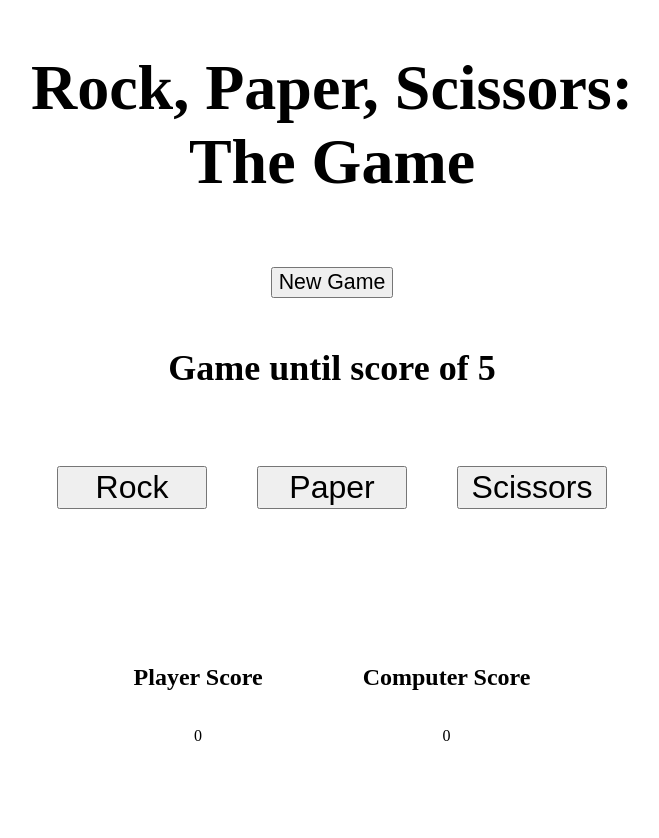
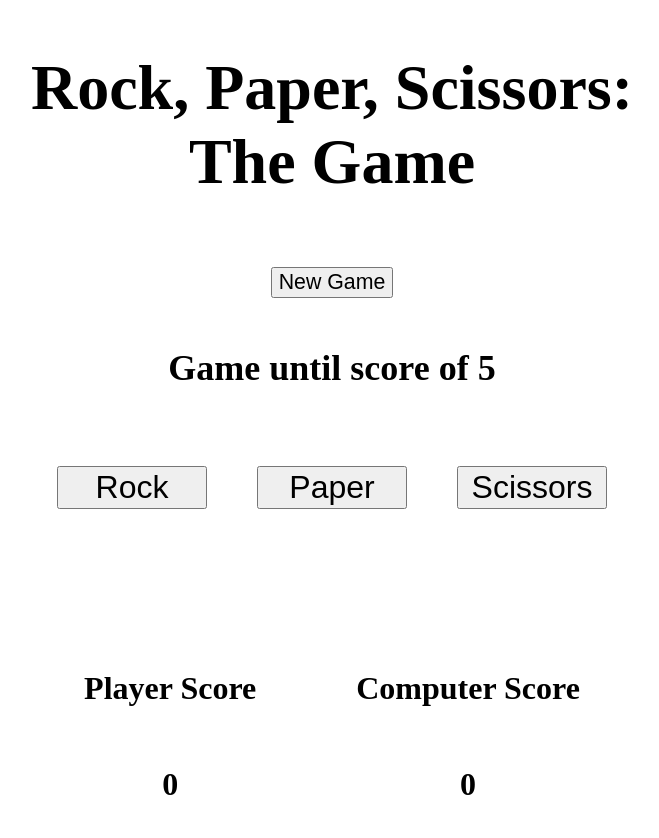
Before and after one commit to zolantal/rock-paper-scissors, a plain HTML site: page index.html in a window 1280 px wide. Shown: the whole page, without its empty margins (308-967 px from the left). Before the commit the page ends 800 px from the top, so only its background shows below. Drawn offline with Linux system fonts and the light colour scheme.

Commit message:
Changed style of score display

```diff
--- a/index.html
+++ b/index.html
@@ -21,11 +21,11 @@
   <div id="scores">
     <div class="score-display">
       <h2 class="score-title">Player Score</h3>
-      <p id="player-score">0</p>
+      <p class="score" id="player-score">0</p>
     </div>
     <div class="score-display">
       <h2 class="score-title">Computer Score</h3>
-      <p id="computer-score">0</p>
+      <p class="score" id="computer-score">0</p>
     </div>
   </div>
 </body>
--- a/style.css
+++ b/style.css
@@ -45,4 +45,10 @@ body {
   display: flex;
   flex-direction: column;
   align-items: center;
+  font-size: 16pt;
 }
+
+.score {
+  font-size: 24pt;
+  font-weight: bold;
+}
```
